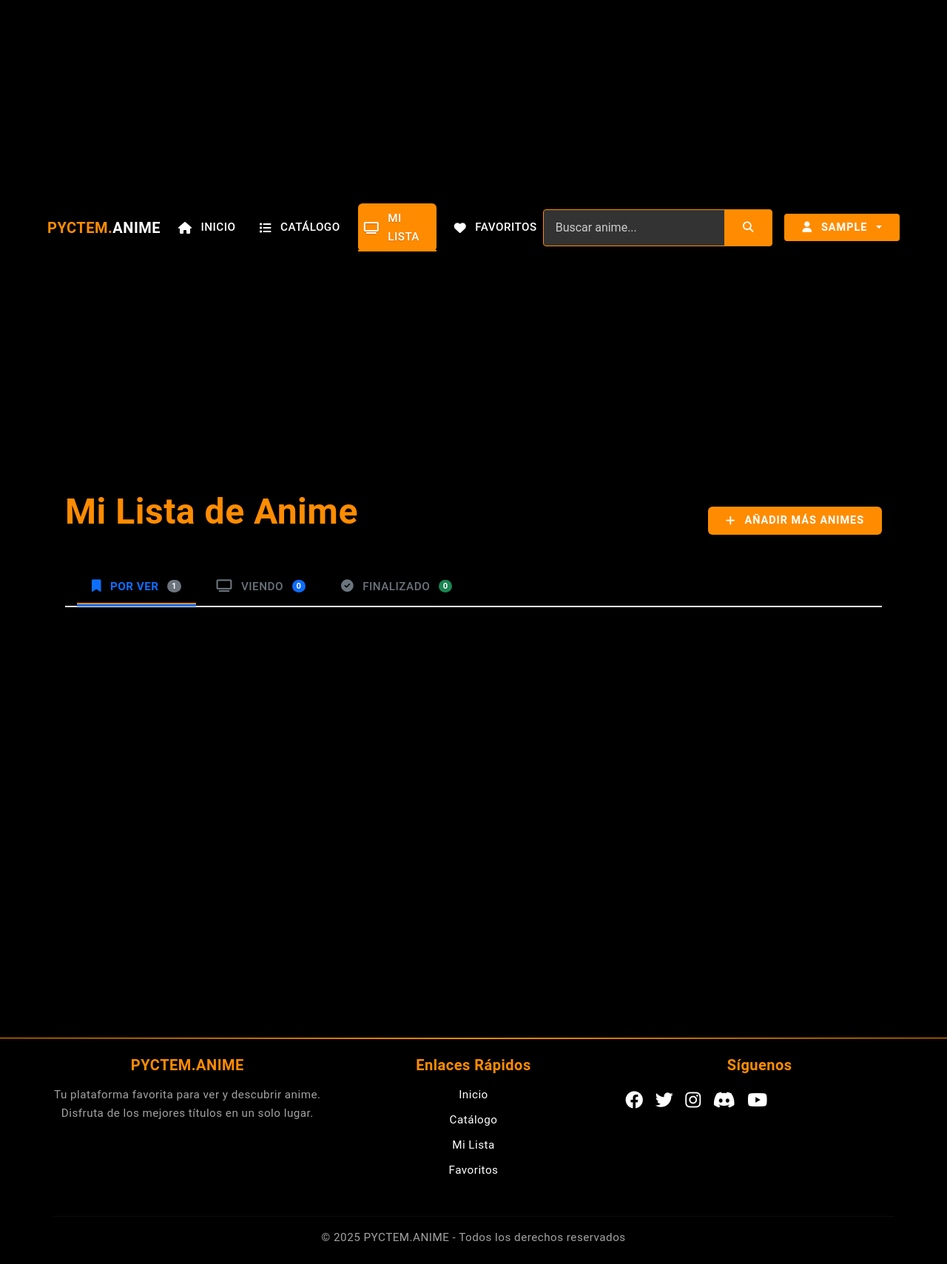
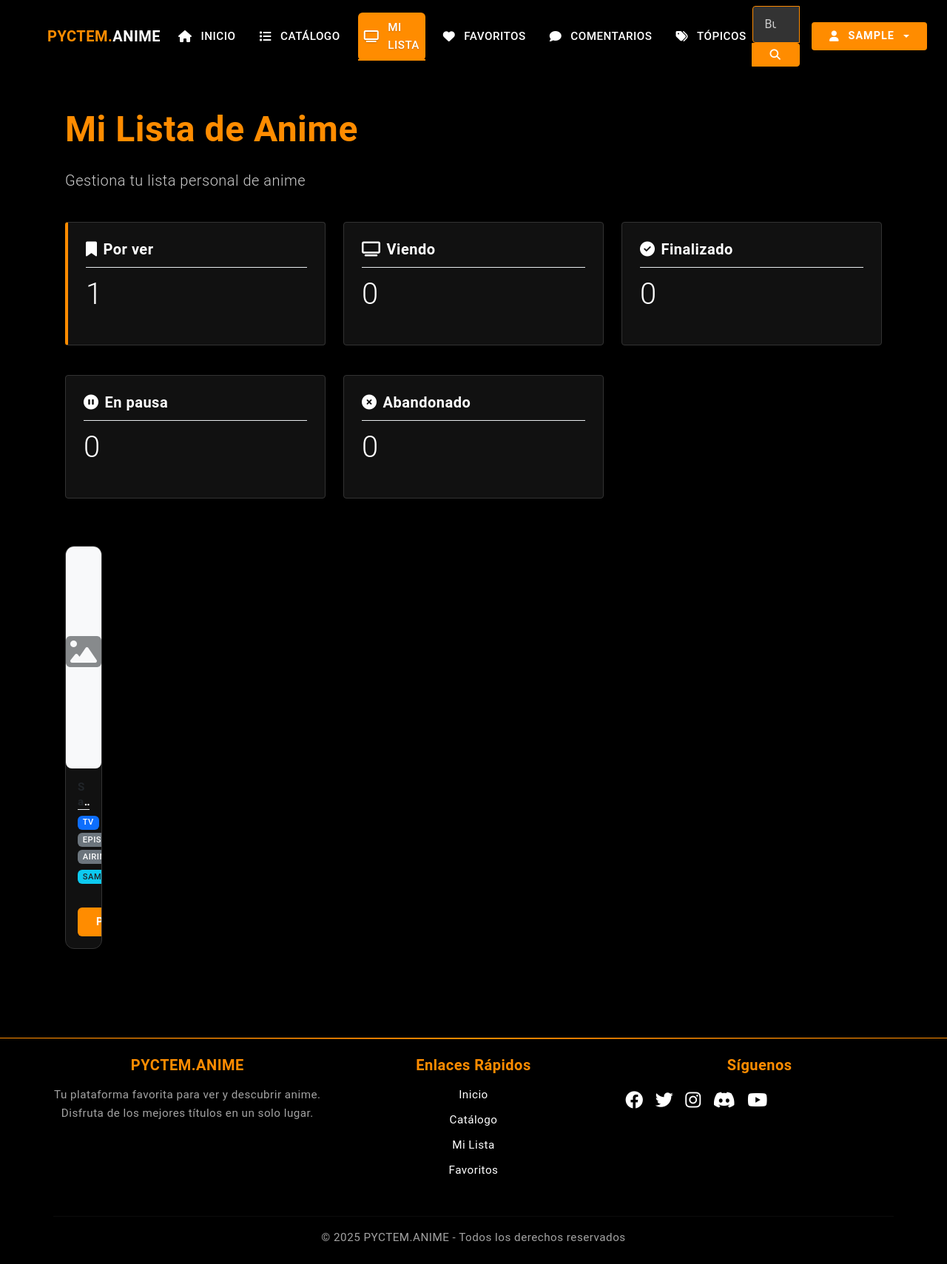
Before and after one commit to HectorZL/pyme, a Django app: page /my-list/ in a window 1280 px wide. Shown: the whole page at 74% size. Run offline with Django 5.2, Linux system fonts and the light colour scheme; a user stored in the database is signed in; tables that the repository leaves empty hold one stand-in row (values such as "Sample post"); some libraries are stand-ins or nearby versions.

Commit message:
<feat:>[add filter to anime list]: <description> -add favorite sections with view [optional body]
[optional footer(s)]

```diff
--- a/anime/templates/anime/partials/anime_card.html
+++ b/anime/templates/anime/partials/anime_card.html
@@ -40,16 +40,17 @@
             {% if user.is_authenticated %}
                 <div class="d-flex gap-2 mt-auto">
                     <div class="btn-group flex-grow-1" role="group">
-                        {% with status=user_anime|get_item:anime.id %}
-                        <button type="button" class="btn {% if status %}btn-{{ status }}{% else %}btn-outline-primary{% endif %} add-to-list-btn"
+                        {% if user_anime %}
+                        <button type="button" class="btn btn-{{ user_anime.status }} add-to-list-btn"
                                 data-anime-id="{{ anime.id }}">
-                            {% if status %}
-                                {{ status|title }}
-                            {% else %}
-                                Añadir a mi lista
-                            {% endif %}
+                            {{ user_anime.get_status_display }}
                         </button>
-                        {% endwith %}
+                        {% else %}
+                        <button type="button" class="btn btn-outline-primary add-to-list-btn"
+                                data-anime-id="{{ anime.id }}">
+                            Añadir a mi lista
+                        </button>
+                        {% endif %}
                     </div>
 
                     <button class="btn btn-outline-danger favorite-btn {% if anime.id in favorites %}active{% endif %}"
--- a/anime/views.py
+++ b/anime/views.py
@@ -132,53 +132,34 @@
 
 class UserAnimeListView(LoginRequiredMixin, ListView):
     model = UserAnimeList
-    template_name = 'anime/user_anime_list.html'
+    template_name = 'anime/my_list.html'
     context_object_name = 'user_anime_list'
+    paginate_by = 24
 
     def get_queryset(self):
-        # Get the status filter from URL parameters
-        status_filter = self.request.GET.get('status')
+        # Get the status filter from URL parameters, default to 'por_ver'
+        self.status_filter = self.request.GET.get('status', 'por_ver')
 
-        # Base queryset - only get the user's anime with valid slugs
+        # Base queryset - get the user's anime with valid slugs
         queryset = UserAnimeList.objects.filter(
             user=self.request.user,
             anime__slug__isnull=False
-        ).exclude(anime__slug='')
+        ).exclude(anime__slug='').select_related('anime')
 
-        # Apply status filter if provided
-        if status_filter and status_filter in dict(UserAnimeList.LIST_CHOICES):
-            queryset = queryset.filter(status=status_filter)
+        # Apply status filter if provided and valid
+        if self.status_filter and self.status_filter in dict(UserAnimeList.LIST_CHOICES):
+            queryset = queryset.filter(status=self.status_filter)
 
-        return queryset.select_related('anime')
+        # Order by most recently updated
+        return queryset.order_by('-updated_at')
 
     def get_context_data(self, **kwargs):
         context = super().get_context_data(**kwargs)
 
-        # Add LIST_CHOICES to context
+        # Add list choices to context
         context['list_choices'] = UserAnimeList.LIST_CHOICES
 
-        # Filter out any entries with empty or None slugs just to be safe
-        valid_entries = [
-            ua for ua in self.object_list
-            if ua.anime and ua.anime.slug
-        ]
-
-        # Create a dictionary of anime IDs to their status for the template
-        context['user_anime'] = {
-            ua.anime_id: ua.status
-            for ua in valid_entries
-        }
-
-        # Get a list of anime objects for the template (for the anime cards)
-        context['animes'] = [ua.anime for ua in valid_entries]
-
-        # Add favorites for the template
-        context['favorites'] = set(
-            ua.anime_id for ua in valid_entries
-            if ua.is_favorite
-        )
-
-        # Get status counts for the filter tabs, excluding entries with invalid slugs
+        # Get status counts for all statuses
         status_counts = UserAnimeList.objects.filter(
             user=self.request.user,
             anime__slug__isnull=False
@@ -192,11 +173,27 @@
             for item in status_counts
         }
 
-        # Add total count
-        context['total_count'] = sum(context['status_counts'].values())
+        # Ensure all statuses are in the dictionary with count 0
+        for status_choice in UserAnimeList.LIST_CHOICES:
+            if status_choice[0] not in context['status_counts']:
+                context['status_counts'][status_choice[0]] = 0
 
-        # Add current status filter
-        context['current_status'] = self.request.GET.get('status', 'all')
+        # Add current status filter to context
+        context['current_status'] = self.status_filter
+
+        # Add user's anime status for the template
+        user_anime = UserAnimeList.objects.filter(
+            user=self.request.user,
+            anime_id__in=[ua.anime_id for ua in self.object_list]
+        )
+
+        context['user_anime_dict'] = {ua.anime_id: ua for ua in user_anime}
+
+        # Add favorites for the template
+        context['favorites'] = set(
+            ua.anime_id for ua in user_anime
+            if ua.is_favorite
+        )
 
         return context
 
@@ -205,13 +202,56 @@
     model = UserAnimeList
     template_name = 'anime/favorites.html'
     context_object_name = 'favorites'
+    paginate_by = 12
 
     def get_queryset(self):
+        # Clean up any favorites with no associated anime first
+        invalid_favorites = UserAnimeList.objects.filter(
+            user=self.request.user,
+            is_favorite=True,
+            anime__isnull=True
+        )
+        invalid_favorites.delete()
+
+        # Get valid favorites
         return UserAnimeList.objects.filter(
             user=self.request.user,
             is_favorite=True,
-            anime__isnull=False
-        ).select_related('anime')
+            anime__isnull=False,
+            anime__slug__isnull=False  # Only include favorites with valid slugs
+        ).select_related('anime').order_by('-updated_at')
+
+    def get_context_data(self, **kwargs):
+        context = super().get_context_data(**kwargs)
+
+        # Filter out any favorites with invalid slugs from the template context
+        valid_favorites = [
+            fav for fav in context['favorites']
+            if hasattr(fav, 'anime') and fav.anime and fav.anime.slug
+        ]
+        context['favorites'] = valid_favorites
+
+        # Add user's anime status for the template
+        if valid_favorites:
+            user_anime = UserAnimeList.objects.filter(
+                user=self.request.user,
+                anime_id__in=[fav.anime_id for fav in valid_favorites if hasattr(fav, 'anime_id')]
+            )
+            context['user_anime_dict'] = {ua.anime_id: ua.status for ua in user_anime}
+
+            # Add favorites for the template
+            context['favorites_set'] = set(
+                ua.anime_id for ua in user_anime
+                if ua.is_favorite
+            )
+        else:
+            context['user_anime_dict'] = {}
+            context['favorites_set'] = set()
+
+        # Add list choices for status dropdown
+        context['list_choices'] = UserAnimeList.LIST_CHOICES
+
+        return context
 
 class ProfileView(LoginRequiredMixin, TemplateView):
     template_name = 'profile.html'
@@ -339,7 +379,7 @@
             user_anime, created = UserAnimeList.objects.get_or_create(
                 user=request.user,
                 anime=anime,
-                defaults={'status': 'plan_to_watch', 'is_favorite': True}
+                defaults={'status': 'por_ver', 'is_favorite': True}
             )
 
             # Toggle favorite status
--- a/templates/anime/my_list.html
+++ b/templates/anime/my_list.html
@@ -1,5 +1,6 @@
 {% extends 'base.html' %}
 {% load static %}
+{% load anime_filters %}
 
 {% block title %}Mi Lista de Anime{% endblock %}
 
@@ -7,6 +8,33 @@
 <link rel="stylesheet" href="{% static 'css/components/catalog.css' %}?v=1.0.1">
 <link rel="stylesheet" href="{% static 'css/components/buttons.css' %}?v=1.0.1">
 <link rel="stylesheet" href="{% static 'css/components/global.css' %}?v=1.0.1">
+<style>
+    .status-tab {
+        cursor: pointer;
+        transition: all 0.3s ease;
+        border-radius: 0.25rem;
+    }
+    .status-tab:hover {
+        transform: translateY(-2px);
+        box-shadow: 0 4px 8px rgba(0,0,0,0.1);
+    }
+    .status-tab.active {
+        border-left: 4px solid #FF8C00;
+    }
+    .anime-grid {
+        display: grid;
+        grid-template-columns: repeat(auto-fill, minmax(200px, 1fr));
+        gap: 1.5rem;
+        margin-top: 1.5rem;
+    }
+    .empty-state {
+        grid-column: 1 / -1;
+        text-align: center;
+        padding: 3rem 1rem;
+        background: rgba(255, 255, 255, 0.05);
+        border-radius: 0.5rem;
+    }
+</style>
 {% endblock %}
 
 {% block content %}
@@ -18,134 +46,88 @@
         </div>
     </div>
 
-    <!-- Stats Cards -->
+    <!-- Status Tabs -->
     <div class="row mb-4">
-        <div class="col-md-4 mb-3">
-            <div class="card bg-secondary text-white h-100">
+        {% for status_choice in list_choices %}
+        {% with status=status_choice.0 count=status_counts|get_item:status_choice.0|default:0 %}
+        <div class="col-md-4 col-6 mb-3">
+            <div class="card status-tab {% if status == current_status %}active{% endif %}"
+                 onclick="filterByStatus('{{ status }}')"
+                 style="cursor: pointer;">
                 <div class="card-body">
-                    <h5 class="card-title">Por ver</h5>
-                    <h2 class="display-6">{{ plan_to_watch_count }}</h2>
+                    <h5 class="card-title">
+                        {% if status == 'por_ver' %}
+                            <i class="fas fa-bookmark me-2"></i>Por ver
+                        {% elif status == 'viendo' %}
+                            <i class="fas fa-tv me-2"></i>Viendo
+                        {% elif status == 'finalizado' %}
+                            <i class="fas fa-check-circle me-2"></i>Finalizado
+                        {% elif status == 'en_pausa' %}
+                            <i class="fas fa-pause-circle me-2"></i>En pausa
+                        {% else %}
+                            <i class="fas fa-times-circle me-2"></i>Abandonado
+                        {% endif %}
+                    </h5>
+                    <h2 class="display-6">{{ count }}</h2>
                 </div>
             </div>
         </div>
-        <div class="col-md-4 mb-3">
-            <div class="card bg-primary text-white h-100">
-                <div class="card-body">
-                    <h5 class="card-title">Viendo</h5>
-                    <h2 class="display-6">{{ watching_count }}</h2>
-                </div>
-            </div>
-        </div>
-        <div class="col-md-4 mb-3">
-            <div class="card bg-success text-white h-100">
-                <div class="card-body">
-                    <h5 class="card-title">Finalizado</h5>
-                    <h2 class="display-6">{{ completed_count }}</h2>
-                </div>
-            </div>
-        </div>
+        {% endwith %}
+        {% endfor %}
     </div>
 
-    <!-- Tabs Navigation -->
-    <ul class="nav nav-tabs mb-4" id="animeTabs" role="tablist">
-        <li class="nav-item" role="presentation">
-            <button class="nav-link active" id="plan-to-watch-tab" data-bs-toggle="tab" data-bs-target="#plan-to-watch" type="button" role="tab" aria-controls="plan-to-watch" aria-selected="true">
-                <i class="fas fa-bookmark me-1"></i> Por ver <span class="badge bg-secondary">{{ plan_to_watch_count }}</span>
-            </button>
-        </li>
-        <li class="nav-item" role="presentation">
-            <button class="nav-link" id="watching-tab" data-bs-toggle="tab" data-bs-target="#watching" type="button" role="tab" aria-controls="watching" aria-selected="false">
-                <i class="fas fa-tv me-1"></i> Viendo <span class="badge bg-primary">{{ watching_count }}</span>
-            </button>
-        </li>
-        <li class="nav-item" role="presentation">
-            <button class="nav-link" id="completed-tab" data-bs-toggle="tab" data-bs-target="#completed" type="button" role="tab" aria-controls="completed" aria-selected="false">
-                <i class="fas fa-check-circle me-1"></i> Finalizado <span class="badge bg-success">{{ completed_count }}</span>
-            </button>
-        </li>
-    </ul>
-
-    <!-- Tab Content -->
-    <div class="tab-content" id="animeTabsContent">
-        <!-- Plan to Watch Tab -->
-        <div class="tab-pane fade show active" id="plan-to-watch" role="tabpanel" aria-labelledby="plan-to-watch-tab">
-            <div class="row row-cols-2 row-cols-md-3 row-cols-lg-4 row-cols-xl-5 g-4">
-                {% for user_anime in anime_list %}
-                    {% if user_anime.status == 'plan_to_watch' %}
-                        <div class="col">
-                            {% include 'anime/partials/anime_card.html' with anime=user_anime.anime user_anime=user_anime %}
-                        </div>
+    <!-- Anime Grid -->
+    <div class="anime-grid" id="animeGrid">
+        {% for user_anime in user_anime_list %}
+            {% with anime=user_anime.anime %}
+                {% include 'anime/partials/anime_card.html' with anime=anime user_anime=user_anime favorites=favorites %}
+            {% endwith %}
+        {% empty %}
+            <div class="empty-state">
+                <i class="fas fa-inbox fa-4x text-muted mb-3"></i>
+                <h3>No hay animes en esta sección</h3>
+                <p class="text-muted">
+                    {% if current_status == 'por_ver' %}
+                        Añade animes a tu lista de "Por ver" para verlos aquí
+                    {% elif current_status == 'viendo' %}
+                        Añade animes a tu lista de "Viendo" para verlos aquí
+                    {% elif current_status == 'finalizado' %}
+                        Marca animes como completados para verlos aquí
+                    {% elif current_status == 'en_pausa' %}
+                        No tienes animes en pausa actualmente
+                    {% else %}
+                        No tienes animes abandonados
                     {% endif %}
-                {% empty %}
-                    <div class="col-12">
-                        <div class="text-center py-5">
-                            <i class="fas fa-bookmark fa-4x text-muted mb-3"></i>
-                            <h3>No tienes animes en tu lista de "Por ver"</h3>
-                            <p class="text-muted">Añade animes a tu lista para verlos aquí</p>
-                            <a href="{% url 'anime:catalog' %}" class="btn btn-primary mt-3">
-                                <i class="fas fa-search me-2"></i>Explorar catálogo
-                            </a>
-                        </div>
-                    </div>
-                {% endfor %}
+                </p>
+                <a href="{% url 'anime:catalog' %}" class="btn btn-primary mt-3">
+                    <i class="fas fa-search me-2"></i>Explorar catálogo
+                </a>
             </div>
-        </div>
-
-        <!-- Watching Tab -->
-        <div class="tab-pane fade" id="watching" role="tabpanel" aria-labelledby="watching-tab">
-            <div class="row row-cols-2 row-cols-md-3 row-cols-lg-4 row-cols-xl-5 g-4">
-                {% for user_anime in anime_list %}
-                    {% if user_anime.status == 'watching' %}
-                        <div class="col">
-                            {% include 'anime/partials/anime_card.html' with anime=user_anime.anime user_anime=user_anime %}
-                        </div>
-                    {% endif %}
-                {% empty %}
-                    <div class="col-12">
-                        <div class="text-center py-5">
-                            <i class="fas fa-tv fa-4x text-muted mb-3"></i>
-                            <h3>No estás viendo ningún anime actualmente</h3>
-                            <p class="text-muted">Añade animes a tu lista de "Viendo" para verlos aquí</p>
-                            <a href="{% url 'anime:catalog' %}" class="btn btn-primary mt-3">
-                                <i class="fas fa-search me-2"></i>Explorar catálogo
-                            </a>
-                        </div>
-                    </div>
-                {% endfor %}
-            </div>
-        </div>
-
-        <!-- Completed Tab -->
-        <div class="tab-pane fade" id="completed" role="tabpanel" aria-labelledby="completed-tab">
-            <div class="row row-cols-2 row-cols-md-3 row-cols-lg-4 row-cols-xl-5 g-4">
-                {% for user_anime in anime_list %}
-                    {% if user_anime.status == 'completed' %}
-                        <div class="col">
-                            {% include 'anime/partials/anime_card.html' with anime=user_anime.anime user_anime=user_anime %}
-                        </div>
-                    {% endif %}
-                {% empty %}
-                    <div class="col-12">
-                        <div class="text-center py-5">
-                            <i class="fas fa-check-circle fa-4x text-muted mb-3"></i>
-                            <h3>Aún no has completado ningún anime</h3>
-                            <p class="text-muted">Marca animes como completados para verlos aquí</p>
-                            <a href="{% url 'anime:catalog' %}" class="btn btn-primary mt-3">
-                                <i class="fas fa-search me-2"></i>Explorar catálogo
-                            </a>
-                        </div>
-                    </div>
-                {% endfor %}
-            </div>
-        </div>
+        {% endfor %}
     </div>
 </div>
 {% endblock %}
 
 {% block extra_js %}
 <script>
+function filterByStatus(status) {
+    // Update URL with the selected status
+    const url = new URL(window.location.href);
+    url.searchParams.set('status', status);
+    window.location.href = url.toString();
+}
+
 document.addEventListener('DOMContentLoaded', function() {
-    // Initialize tooltips if needed
+    // Highlight current status tab
+    const currentStatus = '{{ current_status }}';
+    if (currentStatus) {
+        const activeTab = document.querySelector(`[data-status="${currentStatus}"]`);
+        if (activeTab) {
+            activeTab.classList.add('active');
+        }
+    }
+
+    // Initialize tooltips
     var tooltipTriggerList = [].slice.call(document.querySelectorAll('[data-bs-toggle="tooltip"]'));
     var tooltipList = tooltipTriggerList.map(function (tooltipTriggerEl) {
         return new bootstrap.Tooltip(tooltipTriggerEl);
--- a/templates/base.html
+++ b/templates/base.html
@@ -98,8 +98,19 @@
                         </a>
                     </li>
                     <li class="nav-item">
+                        <a class="nav-link {% if 'favorites' in request.path %}active" style="background-color: #FF8C00;{% else %}" style="color: #ffffff;"{% endif %}
+                           href="{% url 'anime:favorites' %}">
+                            <i class="fas fa-heart me-1"></i> Favoritos
+                        </a>
+                    </li>
+                    <li class="nav-item">
                         <a class="nav-link" href="#" style="color: #ffffff;">
-                            <i class="fas fa-heart me-1"></i> Favoritos
+                            <i class="fas fa-comment me-1"></i> Comentarios
+                        </a>
+                    </li>
+                    <li class="nav-item">
+                        <a class="nav-link" href="#" style="color: #ffffff;">
+                            <i class="fas fa-tags me-1"></i> Tópicos
                         </a>
                     </li>
                     {% endif %}
@@ -126,8 +137,8 @@
                         <ul class="dropdown-menu dropdown-menu-end" aria-labelledby="userDropdown" style="background-color: #333;">
                             <li><a class="dropdown-item" href="{% url 'anime:profile' %}" style="color: white;"><i class="fas fa-user me-2"></i>Mi Perfil</a></li>
                             <li><a class="dropdown-item" href="{% url 'anime:user_anime_list' %}" style="color: white;"><i class="fas fa-tv me-2"></i>Mi Lista de Anime</a></li>
-                            <li><a class="dropdown-item" href="#" style="color: white;"><i class="fas fa-heart me-2"></i>Favoritos</a></li>
-                            <li><a class="dropdown-item" href="#" style="color: white;"><i class="fas fa-cog me-2"></i>Configuración</a></li>
+                            <li><a class="dropdown-item" href="{% url 'anime:favorites' %}" style="color: white;"><i class="fas fa-heart me-2"></i>Favoritos</a></li>
+                            <li><a class="dropdown-item" href="#" style="color: white;"><i class="fas fa-comment me-2"></i>Mis Comentarios</a></li>
                             <li><hr class="dropdown-divider" style="border-color: #555;"></li>
                             <li>
                                 <form id="logout-form" method="post" action="{% url 'anime:logout' %}" class="d-inline">
@@ -182,7 +193,7 @@
                         <li class="mb-2"><a href="{% url 'anime:catalog' %}" class="text-white text-decoration-none">Catálogo</a></li>
                         {% if user.is_authenticated %}
                             <li class="mb-2"><a href="{% url 'anime:user_anime_list' %}" class="text-white text-decoration-none">Mi Lista</a></li>
-                            <li class="mb-2"><a href="#" class="text-white text-decoration-none">Favoritos</a></li>
+                            <li class="mb-2"><a href="{% url 'anime:favorites' %}" class="text-white text-decoration-none">Favoritos</a></li>
                         {% endif %}
                     </ul>
                 </div>
```
Also changed, not shown: anime/templatetags/dict_filters.py (added, +13 -0 lines), templates/anime/favorites.html (+28 -11 lines).
